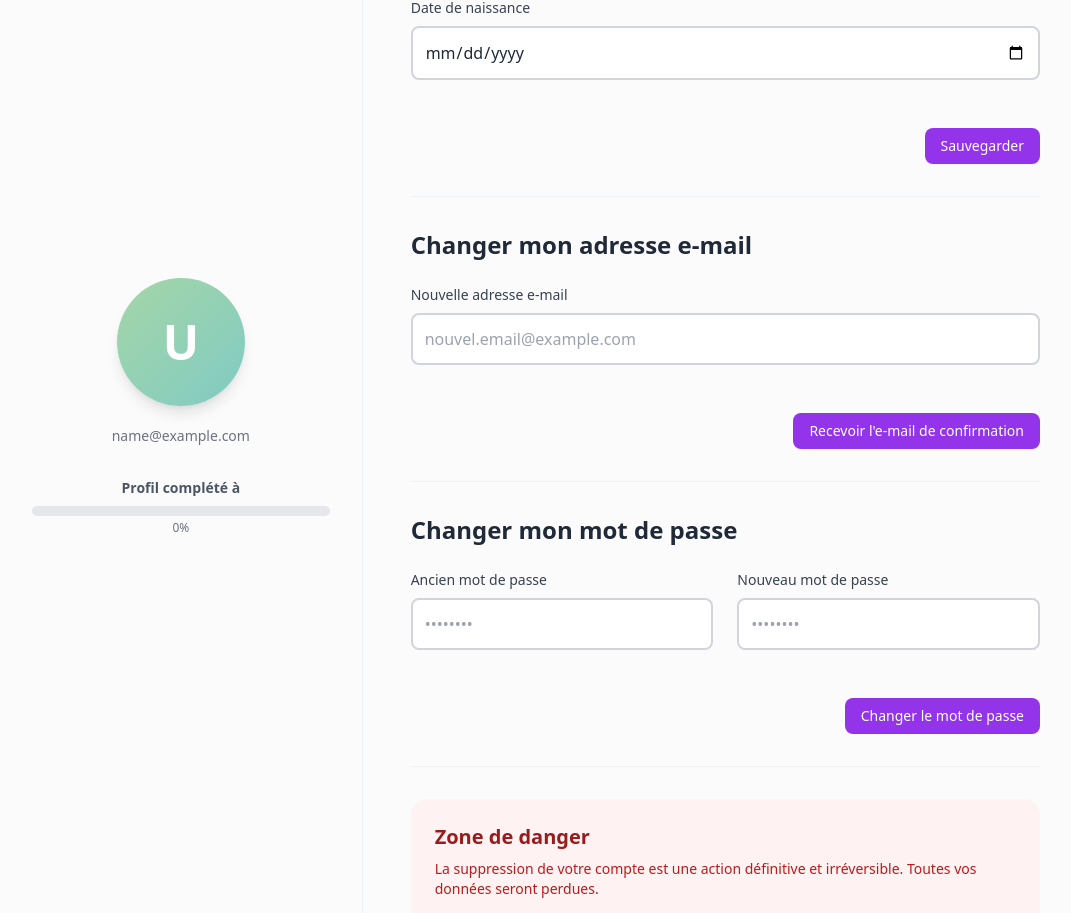
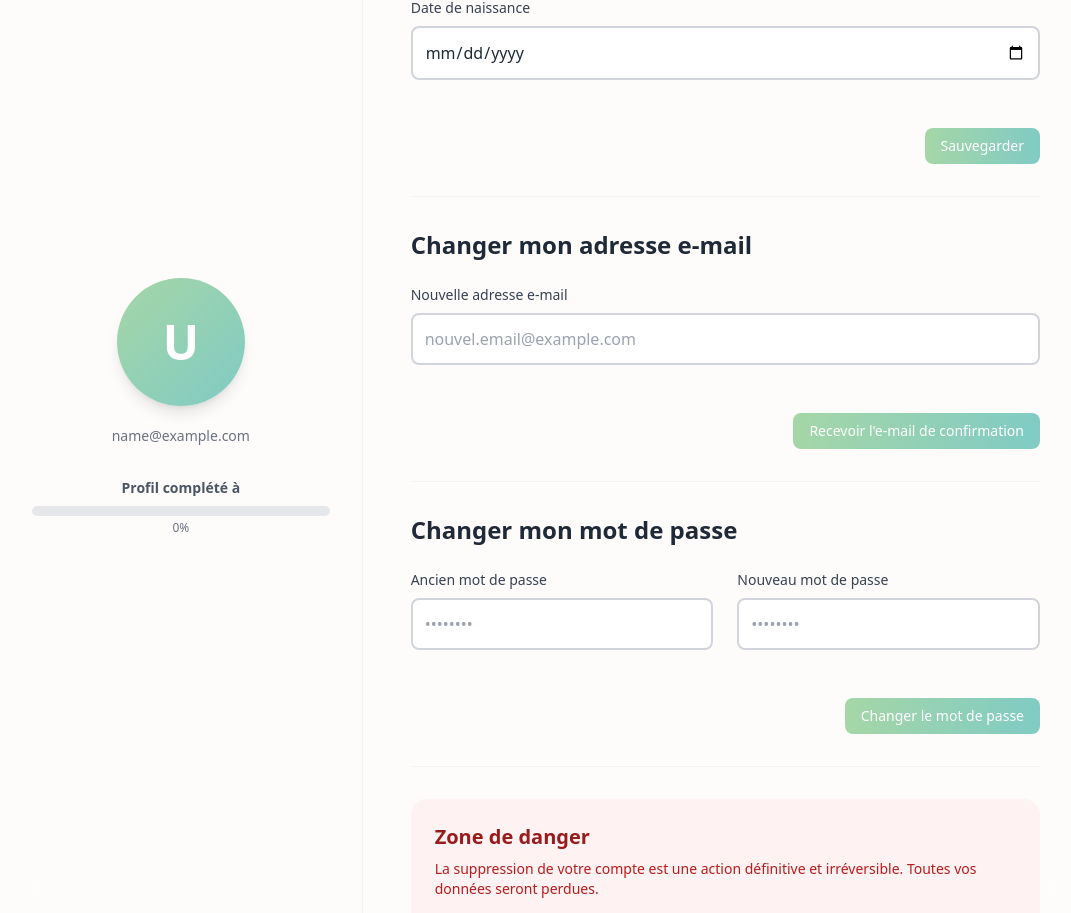
Before and after one commit to Inosthful/hackathon-frontend, a Vue app: page /profile in a window 1280 px wide. Shown: the part 519-1432 px from the top of the page, without its empty margins (96-1167 px from the left). Built offline with nearby package versions, Linux system fonts and the light colour scheme; sample sign-in values are in the browser's storage.

Commit message:
logic des émotions et fix bugs / DA refonte global

```diff
--- a/src/views/ProfileView.vue
+++ b/src/views/ProfileView.vue
@@ -178,7 +178,7 @@ const handleAccountDelete = async () => {
 </script>
 
 <template>
-  <div class="min-h-screen w-full bg-[#F5F5F5] dark:bg-gray-900 font-sans transition-colors duration-300">
+  <div class="min-h-screen w-full bg-[#FAF7F2] dark:bg-gray-900 font-sans transition-colors duration-300">
     <div class="absolute top-0 left-0 w-full h-full overflow-hidden z-0">
         <svg width="100%" height="100%" viewBox="0 0 1440 500" preserveAspectRatio="xMidYMid slice" xmlns="http://www.w3.org/2000/svg">
             <defs>
@@ -231,20 +231,20 @@ const handleAccountDelete = async () => {
               <div class="grid grid-cols-1 md:grid-cols-2 gap-6">
                 <div class="form-group">
                   <label for="prenom" class="block text-sm font-medium text-gray-700 dark:text-gray-300 mb-2">Prénom</label>
-                  <input type="text" id="prenom" v-model="formData.prenom" placeholder="Votre prénom" class="w-full p-3 border-2 border-gray-300 dark:border-gray-600 rounded-lg bg-white dark:bg-gray-700 text-gray-800 dark:text-gray-200 focus:ring-2 focus:ring-purple-500 focus:border-transparent transition-all duration-200" />
+                  <input type="text" id="prenom" v-model="formData.prenom" placeholder="Votre prénom" class="w-full p-3 border-2 border-gray-300 dark:border-gray-600 rounded-lg bg-white dark:bg-gray-700 text-gray-800 dark:text-gray-200 focus:ring-2 focus:ring-[#80CBC4] focus:border-transparent transition-all duration-200" />
                 </div>
                 <div class="form-group">
                   <label for="nom" class="block text-sm font-medium text-gray-700 dark:text-gray-300 mb-2">Nom</label>
-                  <input type="text" id="nom" v-model="formData.nom" placeholder="Votre nom" class="w-full p-3 border-2 border-gray-300 dark:border-gray-600 rounded-lg bg-white dark:bg-gray-700 text-gray-800 dark:text-gray-200 focus:ring-2 focus:ring-purple-500 focus:border-transparent transition-all duration-200" />
+                  <input type="text" id="nom" v-model="formData.nom" placeholder="Votre nom" class="w-full p-3 border-2 border-gray-300 dark:border-gray-600 rounded-lg bg-white dark:bg-gray-700 text-gray-800 dark:text-gray-200 focus:ring-2 focus:ring-[#80CBC4] focus:border-transparent transition-all duration-200" />
                 </div>
               </div>
               <div class="form-group">
                 <label for="dateAnniversaire" class="block text-sm font-medium text-gray-700 dark:text-gray-300 mb-2">Date de naissance</label>
-                <input type="date" id="dateAnniversaire" v-model="formData.dateAnniversaire" class="w-full p-3 border-2 border-gray-300 dark:border-gray-600 rounded-lg bg-white dark:bg-gray-700 text-gray-800 dark:text-gray-200 focus:ring-2 focus:ring-purple-500 focus:border-transparent transition-all duration-200" />
+                <input type="date" id="dateAnniversaire" v-model="formData.dateAnniversaire" class="w-full p-3 border-2 border-gray-300 dark:border-gray-600 rounded-lg bg-white dark:bg-gray-700 text-gray-800 dark:text-gray-200 focus:ring-2 focus:ring-[#80CBC4] focus:border-transparent transition-all duration-200" />
               </div>
 
               <div class="pt-6 flex flex-col-reverse sm:flex-row sm:justify-end sm:items-center gap-4">
-                <button type="submit" :disabled="loading" class="px-4 py-2 text-xs sm:text-sm rounded-lg bg-purple-600 text-white font-medium hover:bg-purple-700 transition-all duration-200 disabled:opacity-50 disabled:cursor-not-allowed">
+                <button type="submit" :disabled="loading" class="px-4 py-2 text-xs sm:text-sm rounded-lg bg-gradient-to-r from-[#A5D6A7] to-[#80CBC4] text-white font-medium hover:shadow-lg transform hover:scale-105 transition-all duration-200 disabled:opacity-50 disabled:cursor-not-allowed disabled:transform-none">
                   <span v-if="loading">Sauvegarde...</span>
                   <span v-else>Sauvegarder</span>
                 </button>
@@ -257,10 +257,10 @@ const handleAccountDelete = async () => {
             <form @submit.prevent="handleEmailChange" class="space-y-6">
               <div class="form-group">
                 <label for="new-email" class="block text-sm font-medium text-gray-700 dark:text-gray-300 mb-2">Nouvelle adresse e-mail</label>
-                <input type="email" id="new-email" v-model="newEmail" placeholder="nouvel.email@example.com" class="w-full p-3 border-2 border-gray-300 dark:border-gray-600 rounded-lg bg-white dark:bg-gray-700 text-gray-800 dark:text-gray-200 focus:ring-2 focus:ring-purple-500 focus:border-transparent transition-all duration-200" />
+                <input type="email" id="new-email" v-model="newEmail" placeholder="nouvel.email@example.com" class="w-full p-3 border-2 border-gray-300 dark:border-gray-600 rounded-lg bg-white dark:bg-gray-700 text-gray-800 dark:text-gray-200 focus:ring-2 focus:ring-[#80CBC4] focus:border-transparent transition-all duration-200" />
               </div>
               <div class="pt-6 flex justify-end">
-                <button type="submit" :disabled="emailChangeLoading" class="px-4 py-2 text-xs sm:text-sm rounded-lg bg-purple-600 text-white font-medium hover:bg-purple-700 transition-all duration-200 disabled:opacity-50 disabled:cursor-not-allowed">
+                <button type="submit" :disabled="emailChangeLoading" class="px-4 py-2 text-xs sm:text-sm rounded-lg bg-gradient-to-r from-[#A5D6A7] to-[#80CBC4] text-white font-medium hover:shadow-lg transform hover:scale-105 transition-all duration-200 disabled:opacity-50 disabled:cursor-not-allowed disabled:transform-none">
                   <span v-if="emailChangeLoading">Envoi...</span>
                   <span v-else>Recevoir l'e-mail de confirmation</span>
                 </button>
@@ -274,15 +274,15 @@ const handleAccountDelete = async () => {
               <div class="grid grid-cols-1 md:grid-cols-2 gap-6">
                 <div class="form-group">
                   <label for="current-password" class="block text-sm font-medium text-gray-700 dark:text-gray-300 mb-2">Ancien mot de passe</label>
-                  <input type="password" id="current-password" v-model="currentPassword" placeholder="••••••••" class="w-full p-3 border-2 border-gray-300 dark:border-gray-600 rounded-lg bg-white dark:bg-gray-700 text-gray-800 dark:text-gray-200 focus:ring-2 focus:ring-purple-500 focus:border-transparent transition-all duration-200" />
+                  <input type="password" id="current-password" v-model="currentPassword" placeholder="••••••••" class="w-full p-3 border-2 border-gray-300 dark:border-gray-600 rounded-lg bg-white dark:bg-gray-700 text-gray-800 dark:text-gray-200 focus:ring-2 focus:ring-[#80CBC4] focus:border-transparent transition-all duration-200" />
                 </div>
                 <div class="form-group">
                   <label for="new-password" class="block text-sm font-medium text-gray-700 dark:text-gray-300 mb-2">Nouveau mot de passe</label>
-                  <input type="password" id="new-password" v-model="newPassword" placeholder="••••••••" class="w-full p-3 border-2 border-gray-300 dark:border-gray-600 rounded-lg bg-white dark:bg-gray-700 text-gray-800 dark:text-gray-200 focus:ring-2 focus:ring-purple-500 focus:border-transparent transition-all duration-200" />
+                  <input type="password" id="new-password" v-model="newPassword" placeholder="••••••••" class="w-full p-3 border-2 border-gray-300 dark:border-gray-600 rounded-lg bg-white dark:bg-gray-700 text-gray-800 dark:text-gray-200 focus:ring-2 focus:ring-[#80CBC4] focus:border-transparent transition-all duration-200" />
                 </div>
               </div>
               <div class="pt-6 flex justify-end">
-                <button type="submit" :disabled="passwordChangeLoading" class="px-4 py-2 text-xs sm:text-sm rounded-lg bg-purple-600 text-white font-medium hover:bg-purple-700 transition-all duration-200 disabled:opacity-50 disabled:cursor-not-allowed">
+                <button type="submit" :disabled="passwordChangeLoading" class="px-4 py-2 text-xs sm:text-sm rounded-lg bg-gradient-to-r from-[#A5D6A7] to-[#80CBC4] text-white font-medium hover:shadow-lg transform hover:scale-105 transition-all duration-200 disabled:opacity-50 disabled:cursor-not-allowed disabled:transform-none">
                   <span v-if="passwordChangeLoading">Changement...</span>
                   <span v-else>Changer le mot de passe</span>
                 </button>
```
